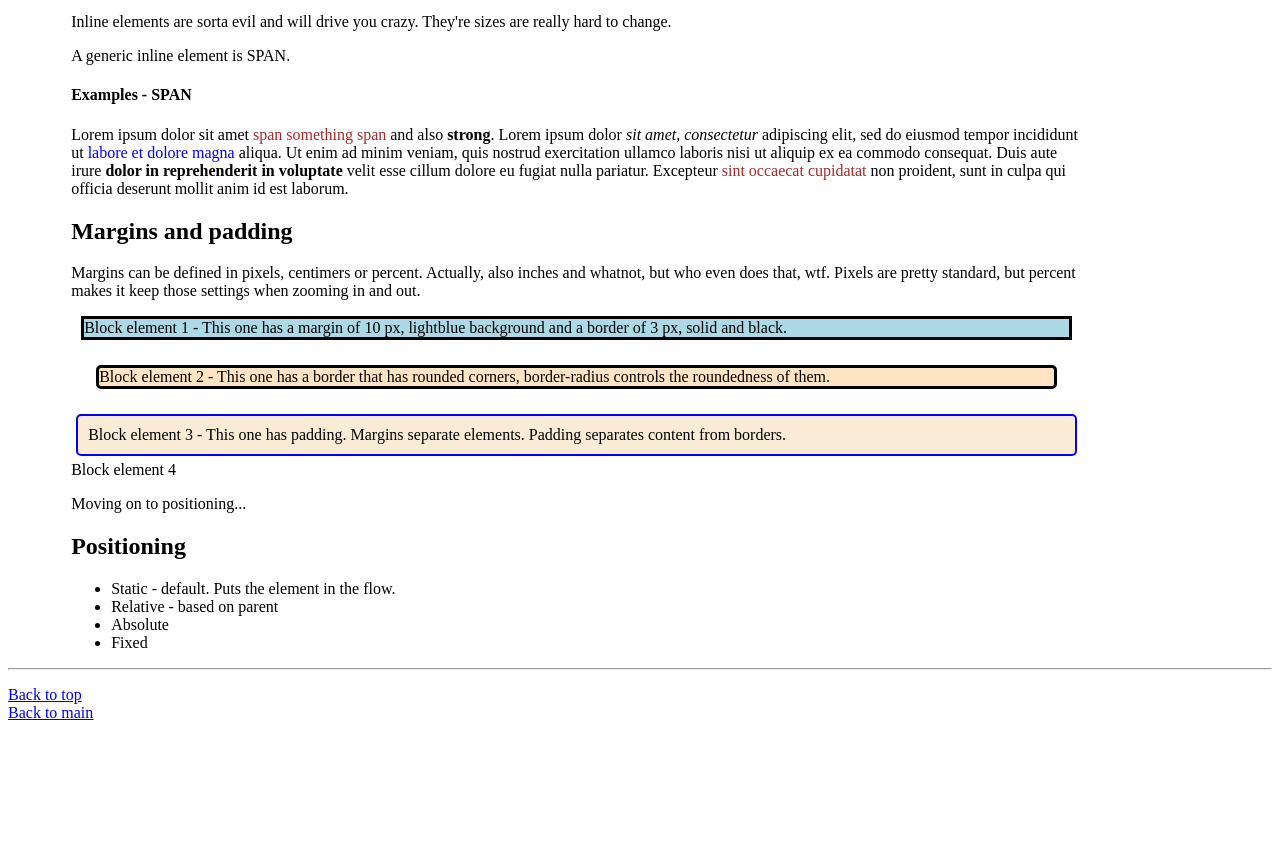
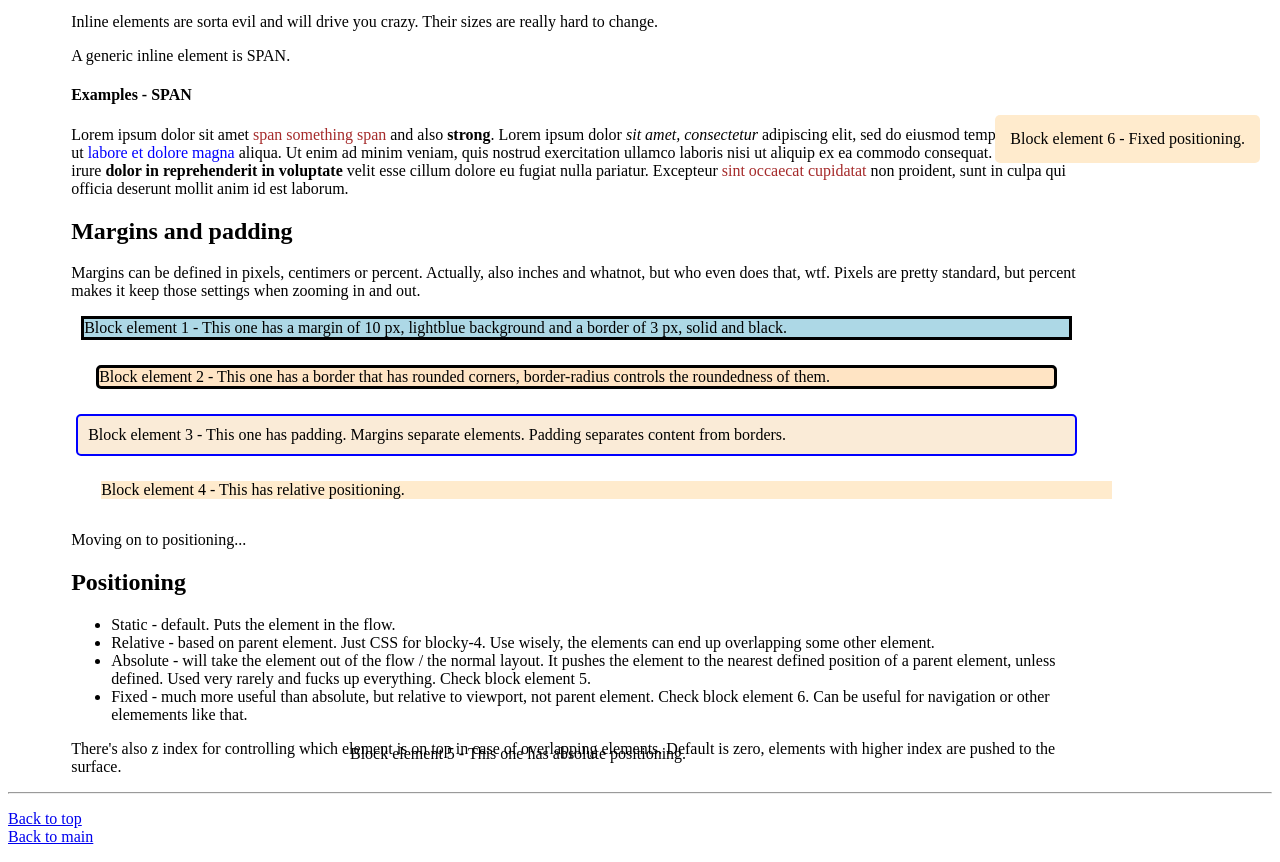
Before and after one commit to Toms-D-Barvidis/webcourse-fall-24, a plain HTML site: page week5.html in a window 1280 px wide. Shown: the part 587-1449 px from the top of the page. Before the commit the page ends 1325 px from the top, so only its background shows below. Drawn offline with Linux system fonts and the light colour scheme.

Commit message:
finished notes

```diff
--- a/styles/week5.css
+++ b/styles/week5.css
@@ -35,3 +35,27 @@
     border-radius: 5px;
     padding: 10px;
 }
+
+.blocky-4{
+    background-color: blanchedalmond;
+    position: relative;
+    top: 20px;
+    left: 30px;
+}
+
+.blocky-5{
+    position:absolute;
+    bottom: -550px;
+    left: 350px;
+}
+
+.blocky-6{
+    background-color: blanchedalmond;
+    border-radius: 5px;
+    margin: 10px;
+    padding: 15px;
+    position: fixed;
+    bottom: 40px;
+    right: 10px;
+    z-index: 5;
+}
--- a/week5.html
+++ b/week5.html
@@ -28,7 +28,7 @@
         <p>
             Inline elements follow each other in the same line, hence inline elements; they continue within the width of the parent element. Anchors are an inline element. If you want an inline element to act as a block element, just put it in a DIV lmao hack.
         </p>
-        <p>Inline elements are sorta evil and will drive you crazy. They're sizes are really hard to change.</p>
+        <p>Inline elements are sorta evil and will drive you crazy. Their sizes are really hard to change.</p>
         <p>A generic inline element is SPAN.</p>
         <h4>Examples - SPAN</h4>
         <p>
@@ -38,17 +38,20 @@
         <div class="blocky-1">Block element 1 - This one has a margin of 10 px, lightblue background and a border of 3 px, solid and black.</div>
         <div class="blocky-2">Block element 2 - This one has a border that has rounded corners, border-radius controls the roundedness of them.</div>
         <div class="blocky-3">Block element 3 - This one has padding. Margins separate elements. Padding separates content from borders.</div>
-        <div class="blocky-4">Block element 4</div>
-        <p>Moving on to positioning...</p>
+        <div class="blocky-4">Block element 4 - This has relative positioning.</div>
+        <div class="blocky-5">Block element 5 - This one has absolute positioning.</div>
+        <div class="blocky-6">Block element 6 - Fixed positioning.</div>
+        <p><br><br>Moving on to positioning...</p>
         <h2>Positioning</h2>
         <p>
         <ul>
             <li>Static - default. Puts the element in the flow.</li>
-            <li>Relative - based on parent</li>
-            <li>Absolute</li>
-            <li>Fixed</li>
+            <li>Relative - based on parent element. Just CSS for blocky-4. Use wisely, the elements can end up overlapping some other element.</li>
+            <li>Absolute - will take the element out of the flow / the normal layout. It pushes the element to the nearest defined position of a parent element, unless defined. Used very rarely and fucks up everything. Check block element 5.</li>
+            <li>Fixed - much more useful than absolute, but relative to viewport, not parent element. Check block element 6. Can be useful for navigation or other elemements like that.</li>
         </ul>
         </p>
+        <p>There's also z index for controlling which element is on top in case of overlapping elements. Default is zero, elements with higher index are pushed to the surface. </p>
     </main>
     <hr>
     <footer>
```
